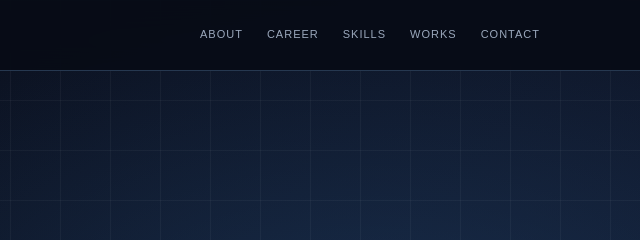
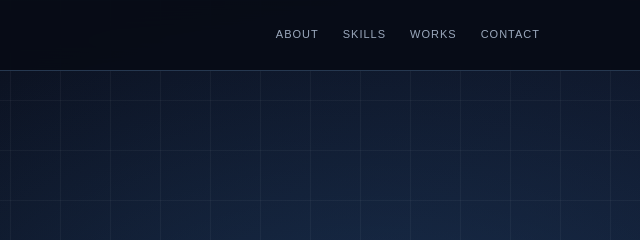
Before and after one commit to ktc25a31a0015/ktc25a31a0015.github.io, a plain HTML site: page index.html in a window 1280 px wide. Shown: the top 240 px of the page, 640-1280 px from the left. Drawn offline with Linux system fonts and the light colour scheme.

Commit message:
Remove 'CAREER' link from navigation

```diff
--- a/index.html
+++ b/index.html
@@ -22,7 +22,6 @@
 
     <nav id="nav">
       <a href="#about">ABOUT</a>
-      <a href="#career">CAREER</a>
       <a href="#skills">SKILLS</a>
       <a href="#works">WORKS</a>
       <a href="#contact">CONTACT</a>
```
